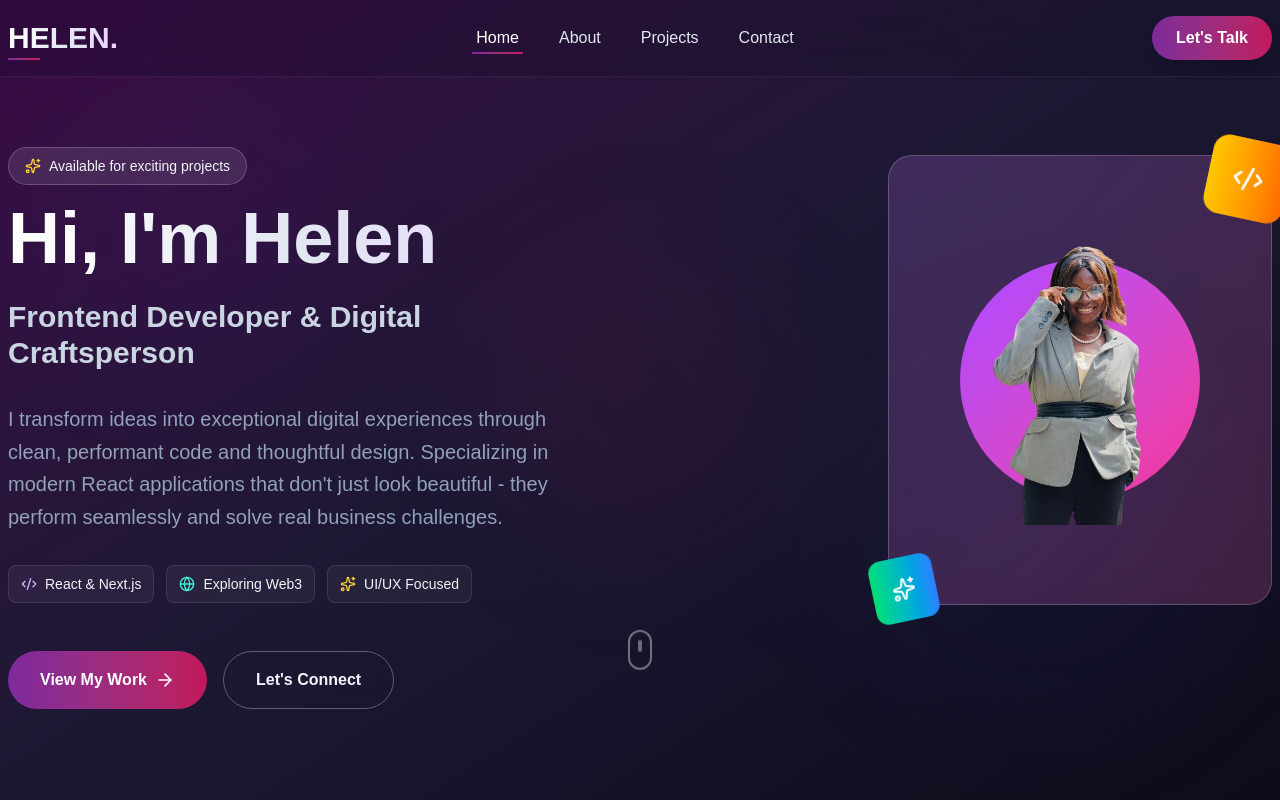
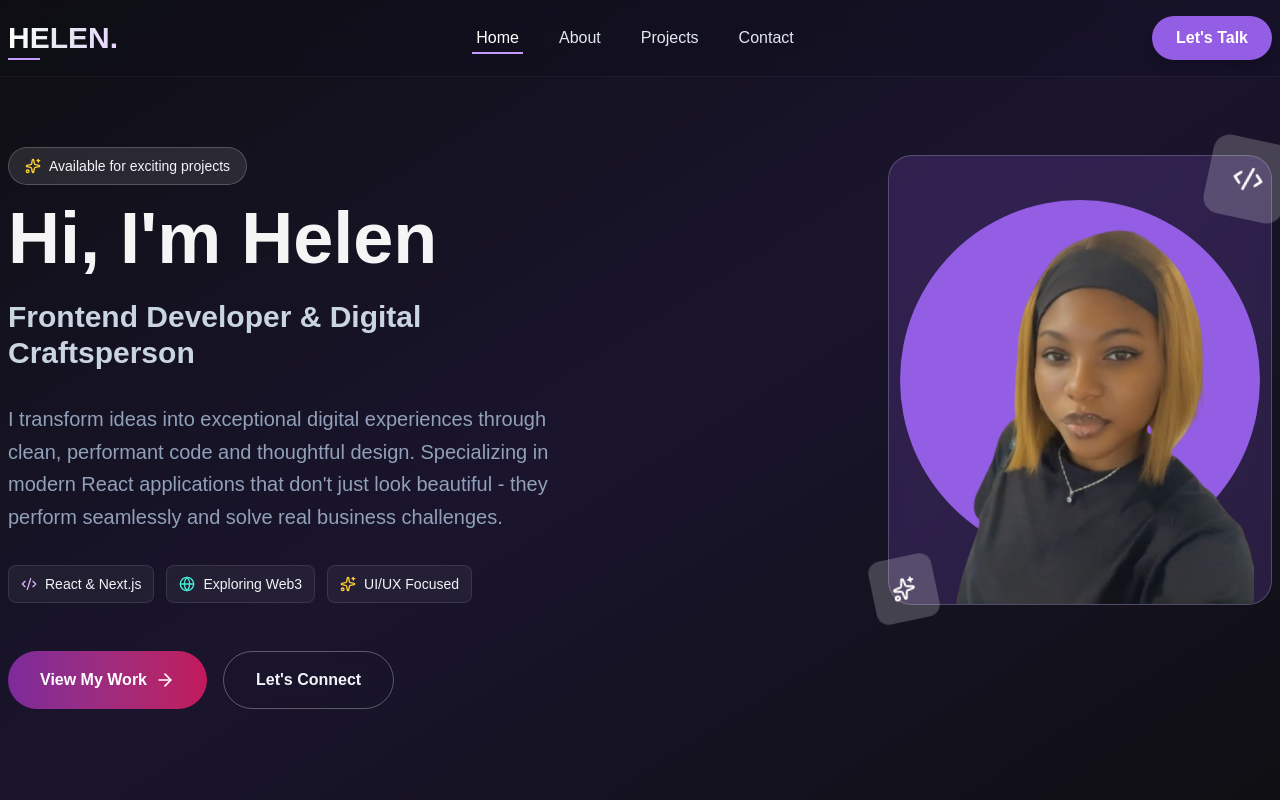
Before and after one commit to HELEN-DEE/portfolio, a Next.js app: page / in a window 1280 px wide. Shown: the top 800 px of the page. Built offline with nearby package versions, Linux system fonts and the light colour scheme.

Commit message:
Add: Colour change

```diff
--- a/src/components/Hero.tsx
+++ b/src/components/Hero.tsx
@@ -1,17 +1,17 @@
 import React from 'react'
 import Image from 'next/image'
-import { ArrowRight, Code2, Sparkles, Globe } from 'lucide-react'
-import imgHelen from "../../public/assets/cooperate-img-1.png"
+import { ArrowRight, Code2, Sparkles, Globe,  } from 'lucide-react'
+import imgHelen from "../../public/assets/Helen-site.png"
 
 const Hero = () => {
 return (
-    <section id="home" className="min-h-screen bg-gradient-to-br from-[#3B0B47] via-[#1B1833] to-[#0D0C1A] text-slate-100 flex items-center relative overflow-hidden pt-20 lg:pt-24 pb-10 ">
+    <section id="home" className="min-h-screen bg-gradient-to-br from-[#0F0F13] via-[#1A142D] to-[#0F0F13] text-slate-100 flex items-center relative overflow-hidden pt-20 lg:pt-24 pb-10 ">
       {/* Subtle glowing background shapes */}
-        <div className="absolute inset-0 opacity-15">
+        {/* <div className="absolute inset-0 opacity-15">
             <div className="absolute top-20 left-10 w-72 h-72 bg-gradient-to-br from-[#6A1B9A] to-[#4A148C] rounded-full mix-blend-multiply filter blur-3xl animate-pulse"></div>
             <div className="absolute bottom-20 right-10 w-96 h-96 bg-gradient-to-br from-[#283593] to-[#1A237E] rounded-full mix-blend-multiply filter blur-3xl animate-pulse delay-300"></div>
             <div className="absolute top-1/2 left-1/2 -translate-x-1/2 -translate-y-1/2 w-80 h-80 bg-gradient-to-br from-[#AD1457] to-[#880E4F] rounded-full mix-blend-multiply filter blur-3xl animate-pulse delay-700"></div>
-        </div>
+        </div> */}
         <div className="container mx-auto px-6 lg:px-2  relative z-10">
             <div className="grid lg:grid-cols-2 gap-12 items-center">
             {/* Left: Text Content */}
@@ -21,7 +21,7 @@ return (
                     <Sparkles className="w-4 h-4 text-amber-300" />
                     <span>Available for exciting projects</span>
                 </div>
-                <h1 className="text-5xl lg:text-7xl font-bold bg-gradient-to-r from-white via-slate-200 to-purple-200 bg-clip-text text-transparent leading-tight">
+                <h1 className="text-5xl lg:text-7xl font-bold bg-[#F5F5F5] bg-clip-text text-transparent leading-tight">
                     Hi, I&apos;m Helen
                 </h1>
                 <h2 className="text-2xl lg:text-3xl font-semibold text-slate-300 mt-4">
@@ -64,35 +64,43 @@ return (
 
 
             {/* Right Image */}
+
+            {/* <div className=''>
+                <Image src={imgHelen} alt="Image-Helen" className='w-[400px]'/>
+            </div> */}
             <div className="lg:justify-self-end relative lg:bottom-12">
                         <div className="relative w-80 h-96 lg:w-96 lg:h-[450px] mx-auto">
 
-                            <div className="absolute inset-0 bg-gradient-to-br from-purple-400/20 to-pink-400/20 rounded-3xl backdrop-blur-sm border border-white/20 flex items-center justify-center">
-                                <div className="text-center space-y-4">
-                                    <div className="w-60 h-60 bg-gradient-to-br from-purple-500 to-pink-500 rounded-full mx-auto flex items-center justify-center text-4xl font-bold text-white">
+                            <div className="absolute inset-0 bg-[#8d57de]/20 rounded-3xl backdrop-blur-sm border border-white/20 flex items-center justify-center">
+                                <div className="text-center space-y-4 w-90 h-90 rounded-full bg-gradient-to-tr bg-[#945ee4]">
+                                    <div className=" rounded-full mx-auto flex items-center justify-center text-4xl font-bold text-white">
 
-                                    <Image src={imgHelen} alt="Image-Helen" className='w-80'/>
+                                    <Image src={imgHelen} alt="Image-Helen" className='w-[400px] px-1.5'/>
                                     </div>
                                 </div>
                             </div>
 
                             {/* floating icons */}
-                            <div className="absolute -top-4 -right-4 w-20 h-20 bg-gradient-to-r from-yellow-400 to-orange-500 rounded-2xl flex items-center justify-center transform rotate-12 hover:rotate-0 transition-transform duration-300">
+                            <div className="absolute -top-4 -right-4 w-20 h-20 bg-white/20 rounded-2xl flex items-center justify-center transform rotate-12 hover:rotate-0 transition-transform duration-300">
                                 <Code2 className="w-8 h-8 text-white" />
                             </div>
-                            <div className="absolute -bottom-4 -left-4 w-16 h-16 bg-gradient-to-r from-green-400 to-blue-500 rounded-xl flex items-center justify-center transform -rotate-12 hover:rotate-0 transition-transform duration-300">
+                            <div className="absolute -bottom-4 -left-4 w-16 h-16 bg-white/20 rounded-xl flex items-center justify-center transform -rotate-12 hover:rotate-0 transition-transform duration-300">
                                 <Sparkles className="w-6 h-6 text-white" />
                             </div>
                         </div>
                     </div>
-                </div>
+
+
 
             {/* Scroll indicator */}
-            <div className="absolute bottom-8 left-1/2 transform -translate-x-1/2 animate-bounce">
+            {/* <div className="absolute bottom-8 left-1/2 transform -translate-x-1/2 animate-bounce">
             <div className="w-6 h-10 border-2 border-white/40 rounded-full flex justify-center">
                 <div className="w-1 h-3 bg-white/60 rounded-full mt-2 animate-pulse"></div>
             </div>
-        </div>
+        </div> */}
+
+
+            </div>
         </div>
     </section>
     )
--- a/src/components/Navbar.tsx
+++ b/src/components/Navbar.tsx
@@ -97,7 +97,7 @@ const Navbar = () => {
             <h1 className="text-2xl lg:text-3xl font-bold bg-gradient-to-r from-white via-slate-200 to-purple-200 bg-clip-text text-transparent">
               HELEN.
             </h1>
-            <div className="absolute -bottom-1 left-0 w-8 h-0.5 bg-gradient-to-r from-[#7D2A9B] to-[#C2185B]"></div>
+            <div className="absolute -bottom-1 left-0 w-8 h-0.5 bg-[#C49BFF]"></div>
           </div>
 
           {/* Desktop Menu */}
@@ -119,7 +119,7 @@ const Navbar = () => {
                   >
                     {link.label}
                     <span
-                      className={`absolute bottom-0 left-0 h-0.5 bg-gradient-to-r from-[#7D2A9B] to-[#C2185B] transition-all duration-300 ${
+                      className={`absolute bottom-0 left-0 h-0.5 bg-[#C49BFF] transition-all duration-300 ${
                         isActive ? "w-full" : "w-0 group-hover:w-full"
                       }`}
                     ></span>
@@ -133,7 +133,7 @@ const Navbar = () => {
           <div className="hidden md:block">
             <button
               onClick={(e) => handleSmoothScroll(e, "#contact")}
-              className="bg-gradient-to-r from-[#7D2A9B] to-[#C2185B] hover:from-[#6A1B9A] hover:to-[#AD1457] text-white px-6 py-2.5 rounded-full font-semibold transition-all duration-300 transform hover:scale-105 shadow-lg hover:shadow-xl"
+              className="bg-[#945ee4] text-white px-6 py-2.5 rounded-full font-semibold transition-all duration-300 transform hover:scale-105 shadow-lg hover:shadow-xl"
             >
               Let&apos;s Talk
             </button>
```
Also changed, not shown: public/assets/Helen-site.png (added), src/components/Contact.tsx (line endings or trailing spaces).
